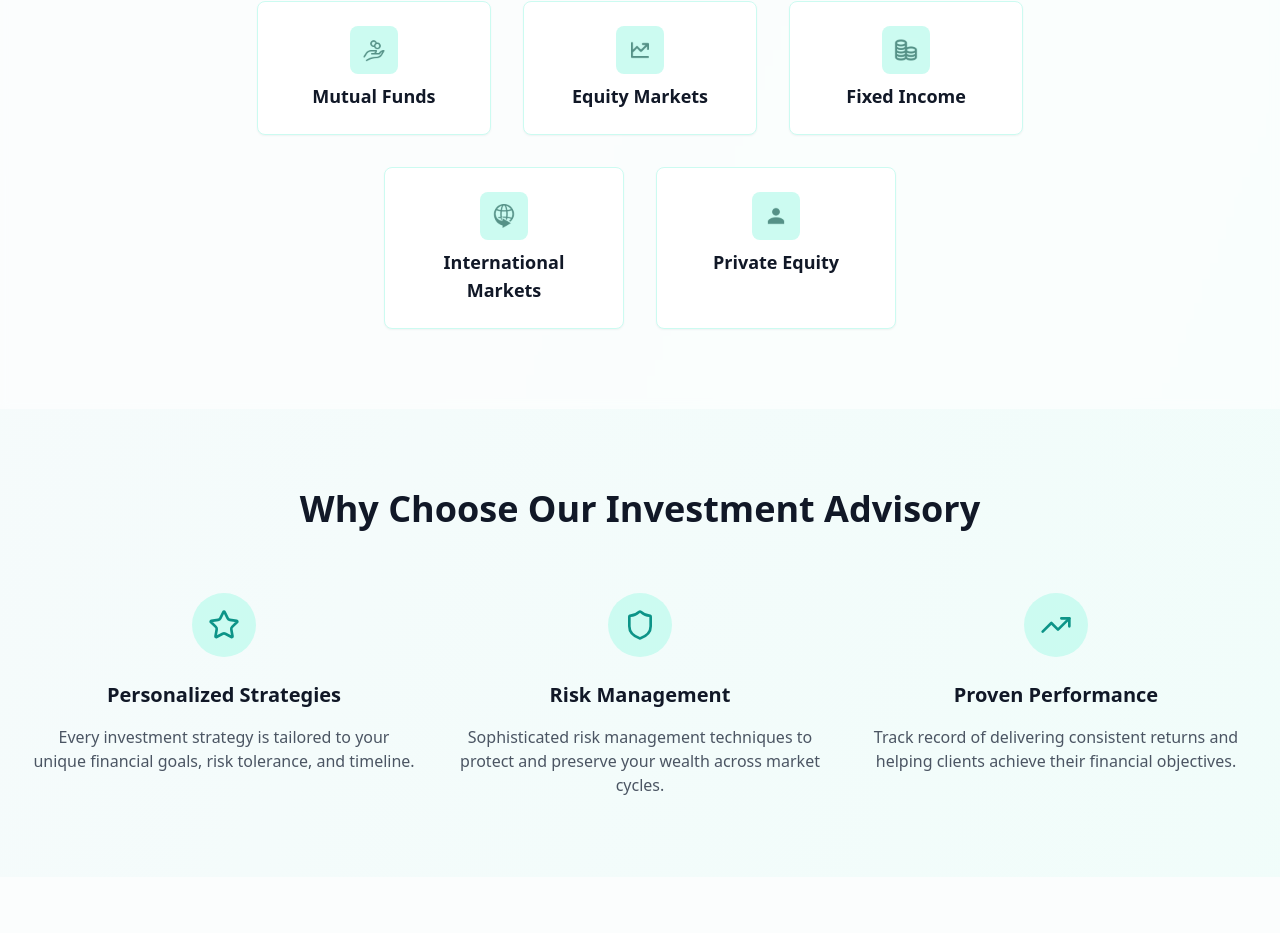
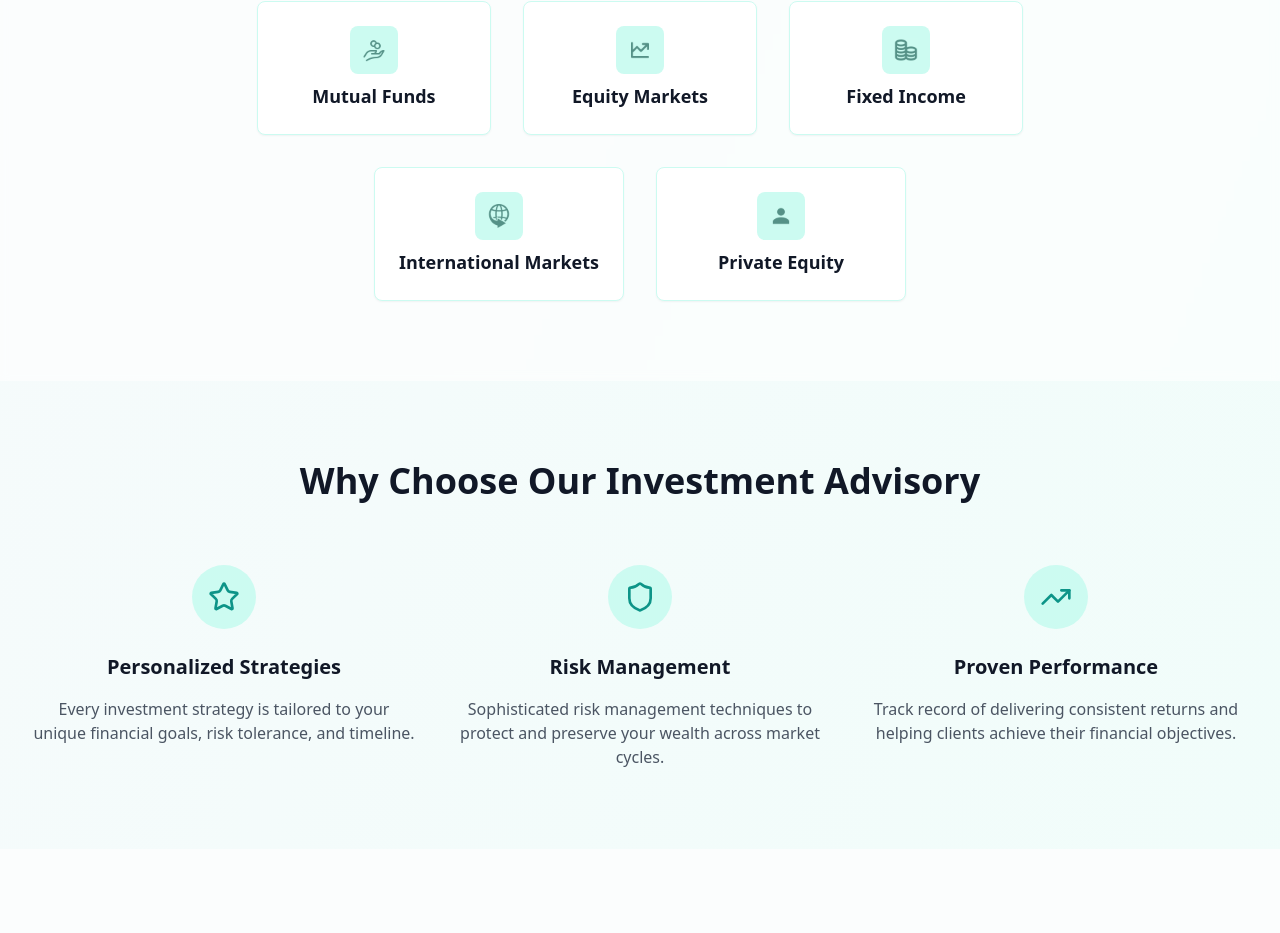
Before and after one commit to mkapadia009/svastiya, a React (Vite) app: page /investment-advisory in a window 1280 px wide. Shown: the part 1821-2754 px from the top of the page. Built offline with nearby package versions, Linux system fonts and the light colour scheme.

Commit message:
fix: Investment Opportunities padding issue

```diff
--- a/src/pages/InvestmentAdvisory.tsx
+++ b/src/pages/InvestmentAdvisory.tsx
@@ -178,9 +178,9 @@ const InvestmentAdvisory = () => {
             </div>
 
             {/* Second row - 2 items centered */}
-            <div className="grid grid-cols-2 gap-8 max-w-lg">
+            <div className="grid grid-cols-2 gap-8 max-w-2xl">
               {investmentTypes.slice(3).map((type, index) => (
-                <div key={index + 3} className="text-center rounded-lg bg-white border border-teal-100 hover:border-teal-200 transition-all duration-300 shadow-sm px-12 py-6">
+                <div key={index + 3} className="text-center rounded-lg bg-white border border-teal-100 hover:border-teal-200 transition-all duration-300 shadow-sm px-6 py-6">
                   <div className="w-12 h-12 bg-teal-100 rounded-lg flex items-center justify-center mx-auto mb-2">
                     <img src={type.image} alt={type.title} className="h-6 w-6" />
                   </div>
```
